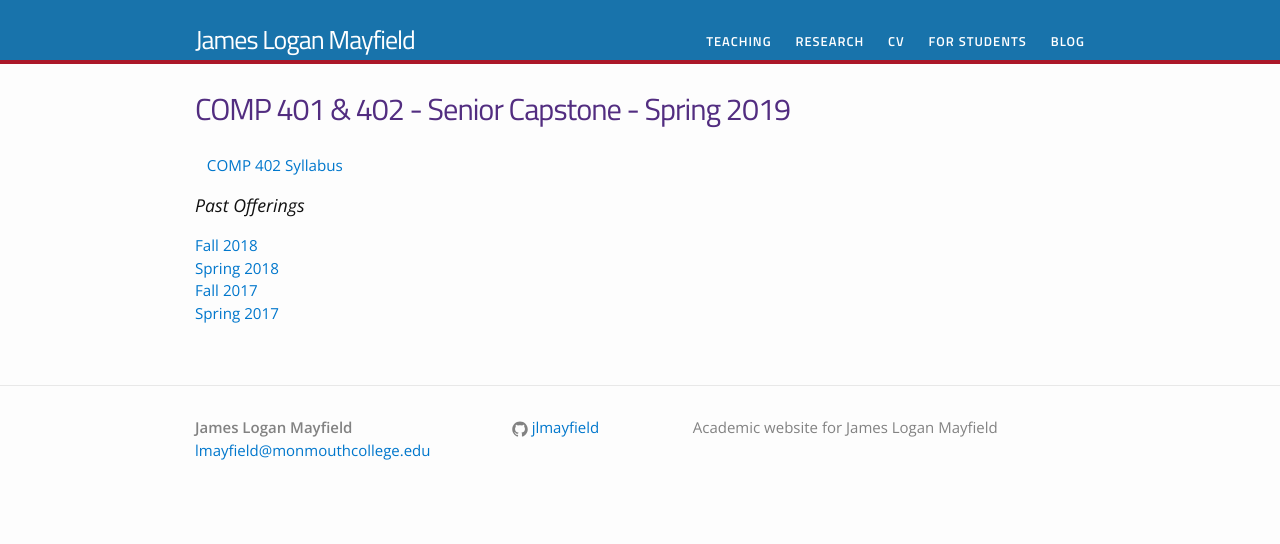
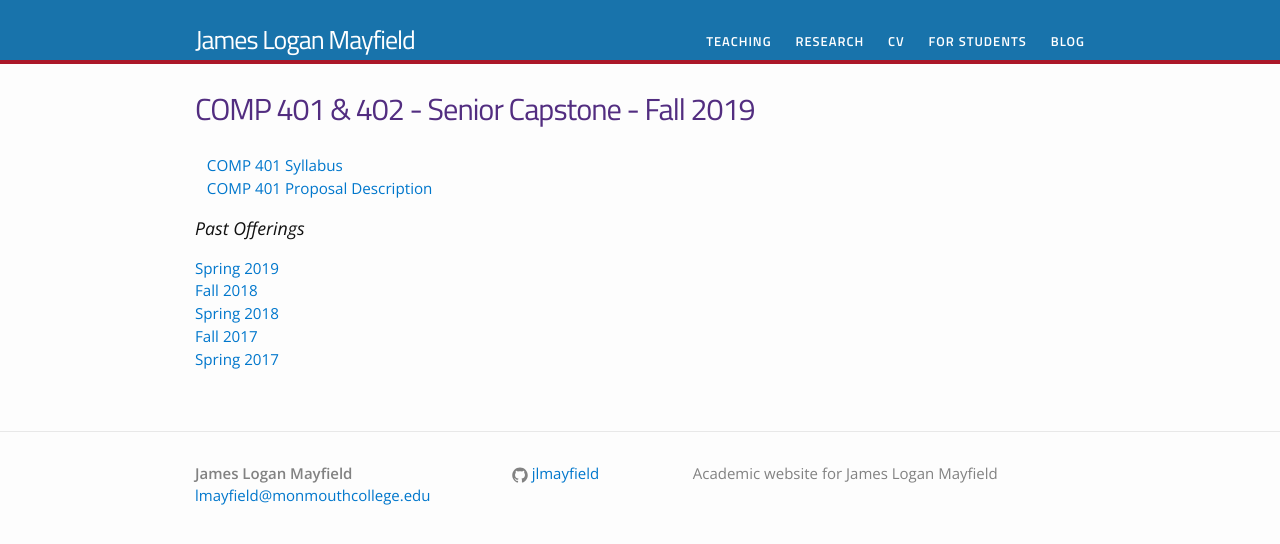
Before and after one commit to jlmayfield/jlmayfield.github.io, a Jekyll site: the page built from teaching/comp401-402.md, in a window 1280 px wide. Shown: the top 544 px of the page. Built offline with Jekyll 4.4.1, drawn with Linux system fonts in a browser that asks for light colours.

Commit message:
fa19. updates.

```diff
--- a/teaching/comp401-402.md
+++ b/teaching/comp401-402.md
@@ -1,14 +1,16 @@
 ---
 layout: page
-title: COMP 401 & 402 - Senior Capstone - Spring 2019
+title: COMP 401 & 402 - Senior Capstone - Fall 2019
 permalink: /teaching/COMP401-402/
 ---
 
-&nbsp;&nbsp;&nbsp;[COMP 402 Syllabus](/teaching/COMP401-402/comp402-syllabus.pdf)
+&nbsp;&nbsp;&nbsp;[COMP 401 Syllabus](/teaching/COMP401-402/comp401-syllabus.pdf)
+&nbsp;&nbsp;&nbsp;[COMP 401 Proposal Description](/teaching/COMP401-402/comp401-proposal.pdf)
 
 
 ### Past Offerings
 
+[Spring 2019](/teaching/COMP401-402/sp19/)
 [Fall 2018](/teaching/COMP401-402/fa18/)
 [Spring 2018](/teaching/COMP401-402/sp18/)
 [Fall 2017](/teaching/COMP401-402/fa17/)
```
Also changed, not shown: teaching/COMP401-402/sp19/comp401-402-sp19.md (added, +8 -0 lines), 4 other files.
